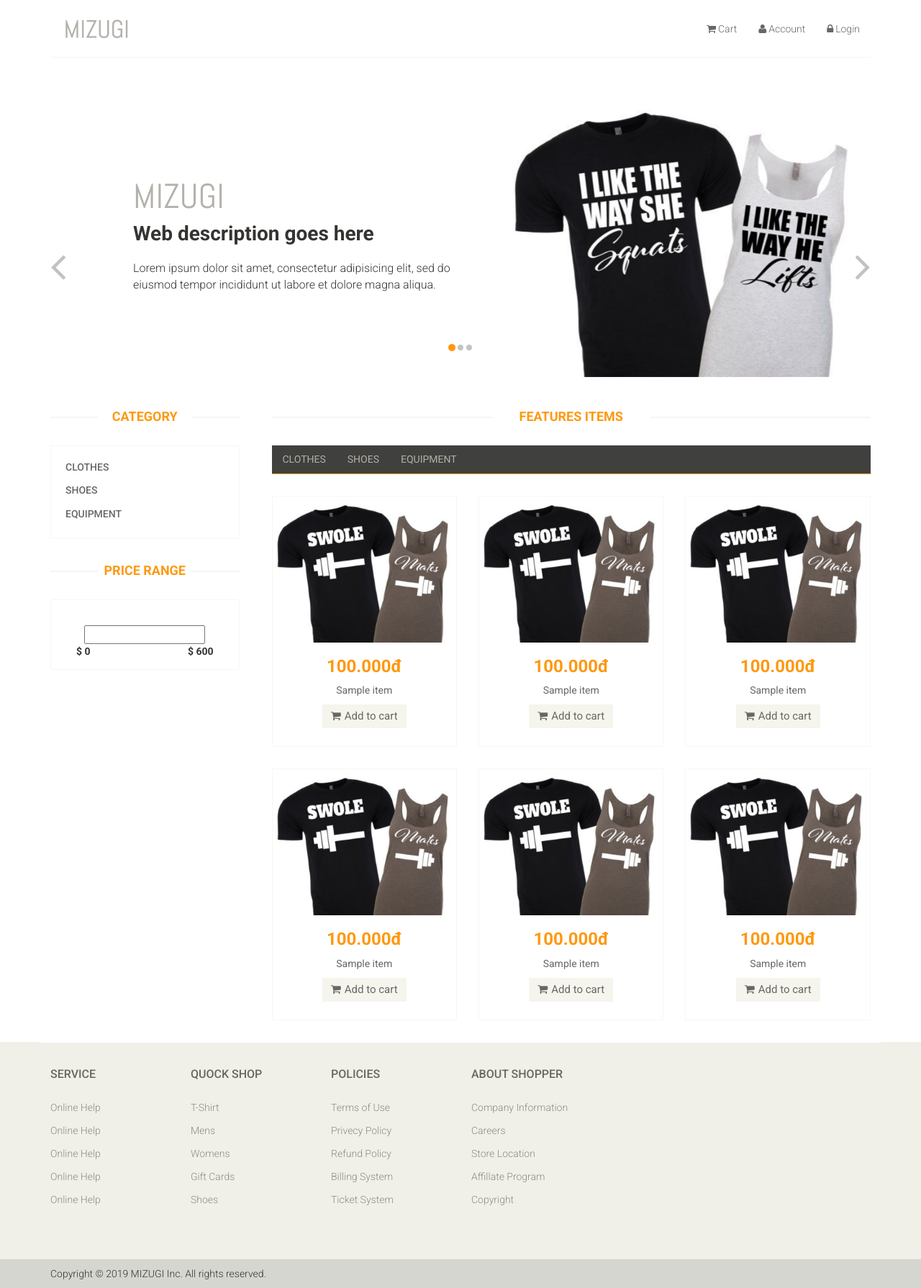
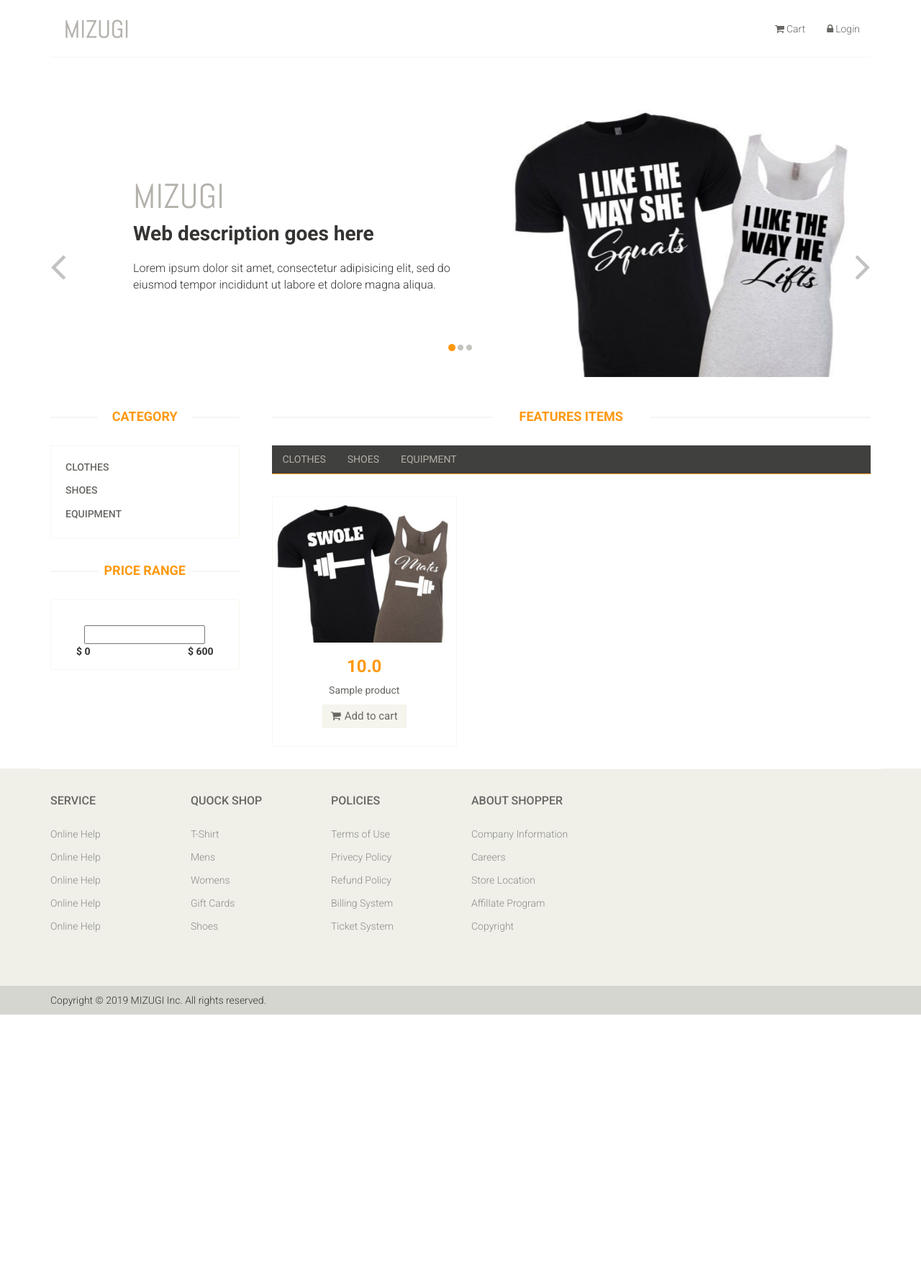
Before and after one commit to phantranggg/ITSS-Mongu, a Rails app: page /products in a window 1280 px wide. Shown: the whole page at 72% size. After the commit the page ends 1410 px from the top, so only its background shows below. Run offline with Rails 7, Linux system fonts and the light colour scheme; data comes from the database, SQL or seed files in the repository; tables that the repository leaves empty hold one stand-in row (values such as "Sample post"); style sheets or scripts are compiled from the project's sources; parts of the project's set-up code (start-up, migrations or seed data) failed here and were passed over; some libraries are stand-ins or nearby versions.

Commit message:
get products from db and show in homepage

```diff
--- a/mizugi/app/assets/stylesheets/admin/login.css
+++ b/mizugi/app/assets/stylesheets/admin/login.css
@@ -1,6 +1,6 @@
 body {font-family: Arial, Helvetica, sans-serif;}
 
-AdminLogin .input[type=email], input[type=password] {
+#new_admin input[type=email], input[type=password] {
   width: 100%;
   padding: 12px 20px;
   margin: 8px 0;
@@ -9,7 +9,7 @@ AdminLogin .input[type=email], input[type=password] {
   box-sizing: border-box;
 }
 
-AdminLogin .input[type=submit] {
+#new_admin input[type=submit] {
   background-color: #4CAF50;
   color: white;
   padding: 14px 20px;
@@ -19,23 +19,10 @@ AdminLogin .input[type=submit] {
   width: 100%;
 }
 
-AdminLogin .input[type=submit]:hover {
+#new_admin input[type=submit]:hover {
   opacity: 0.8;
 }
 
-AdminLogin .container {
+#new_admin .container {
   padding: 16px;
 }
-
-AdminLogin span.psw {
-  float: right;
-  padding-top: 16px;
-}
-
-/* Change styles for span and cancel button on extra small screens */
-@media screen and (max-width: 300px) {
-  AdminLogin span.psw {
-     display: block;
-     float: none;
-  }
-}
--- a/mizugi/app/controllers/products_controller.rb
+++ b/mizugi/app/controllers/products_controller.rb
@@ -1,6 +1,7 @@
 class ProductsController < ApplicationController
   def index
     set_categories_data
+    set_products_data
   end
 
   def show
@@ -12,4 +13,8 @@ class ProductsController < ApplicationController
   def set_categories_data
     @categories = Category.all
   end
+
+  def set_products_data
+    @products = Product.all
+  end
 end
--- a/mizugi/app/views/devise/sessions/new.html.slim
+++ b/mizugi/app/views/devise/sessions/new.html.slim
@@ -1,5 +1,5 @@
 = form_for(resource, as: resource_name, url: session_path(resource_name)) do |f|
-  div.container id="AdminLogin"
+  div.container
     = f.label :email
     = f.email_field :email
 
--- a/mizugi/app/views/layouts/_header.html.slim
+++ b/mizugi/app/views/layouts/_header.html.slim
@@ -14,10 +14,6 @@ header#header
 						      i class="fa fa-shopping-cart"
 						      = "Cart"
 						  li
-						    a href=""
-						      i class="fa fa-user"
-						      = "Account"
-						  li
 						    a href="login.html"
 						      i class="fa fa-lock"
 						      = "Login"
--- a/mizugi/app/views/products/index.html.slim
+++ b/mizugi/app/views/products/index.html.slim
@@ -66,63 +66,16 @@ section
 								  a href="#tshirt" data-toggle="tab"
 								    = category.name
 					br
-					div.col-sm-4
-						div.product-image-wrapper
-							div.single-products
-								div class="productinfo text-center"
-									= image_tag("default_item.jpg", alt: "default_item")
-									h2 100.000đ
-									p Sample item
-									a href="#" class="btn btn-default add-to-cart"
-									  i class="fa fa-shopping-cart"
-									  = "Add to cart"
-					div.col-sm-4
-						div.product-image-wrapper
-							div.single-products
-								div class="productinfo text-center"
-									= image_tag("default_item.jpg", alt: "default_item")
-									h2 100.000đ
-									p Sample item
-									a href="#" class="btn btn-default add-to-cart"
-									  i class="fa fa-shopping-cart"
-									  = "Add to cart"
-					div.col-sm-4
-						div.product-image-wrapper
-							div.single-products
-								div class="productinfo text-center"
-									= image_tag("default_item.jpg", alt: "default_item")
-									h2 100.000đ
-									p Sample item
-									a href="#" class="btn btn-default add-to-cart"
-									  i class="fa fa-shopping-cart"
-									  = "Add to cart"
-					div.col-sm-4
-						div.product-image-wrapper
-							div.single-products
-								div class="productinfo text-center"
-									= image_tag("default_item.jpg", alt: "default_item")
-									h2 100.000đ
-									p Sample item
-									a href="#" class="btn btn-default add-to-cart"
-									  i class="fa fa-shopping-cart"
-									  = "Add to cart"
-					div.col-sm-4
-						div.product-image-wrapper
-							div.single-products
-								div class="productinfo text-center"
-									= image_tag("default_item.jpg", alt: "default_item")
-									h2 100.000đ
-									p Sample item
-									a href="#" class="btn btn-default add-to-cart"
-									  i class="fa fa-shopping-cart"
-									  = "Add to cart"
-					div.col-sm-4
-						div.product-image-wrapper
-							div.single-products
-								div class="productinfo text-center"
-									= image_tag("default_item.jpg", alt: "default_item")
-									h2 100.000đ
-									p Sample item
-									a href="#" class="btn btn-default add-to-cart"
-									  i class="fa fa-shopping-cart"
-									  = "Add to cart"
+					- @products.each do |product|
+					  div.col-sm-4
+						  div.product-image-wrapper
+							  div.single-products
+								  div class="productinfo text-center"
+									  = image_tag("default_item.jpg", alt: "default_item")
+									  h2
+									    = product.price
+									  p
+									    = product.name
+									  a href="#" class="btn btn-default add-to-cart"
+									    i class="fa fa-shopping-cart"
+									    = "Add to cart"
```
Also changed, not shown: mizugi/db/seeds.rb (+13 -0 lines).
